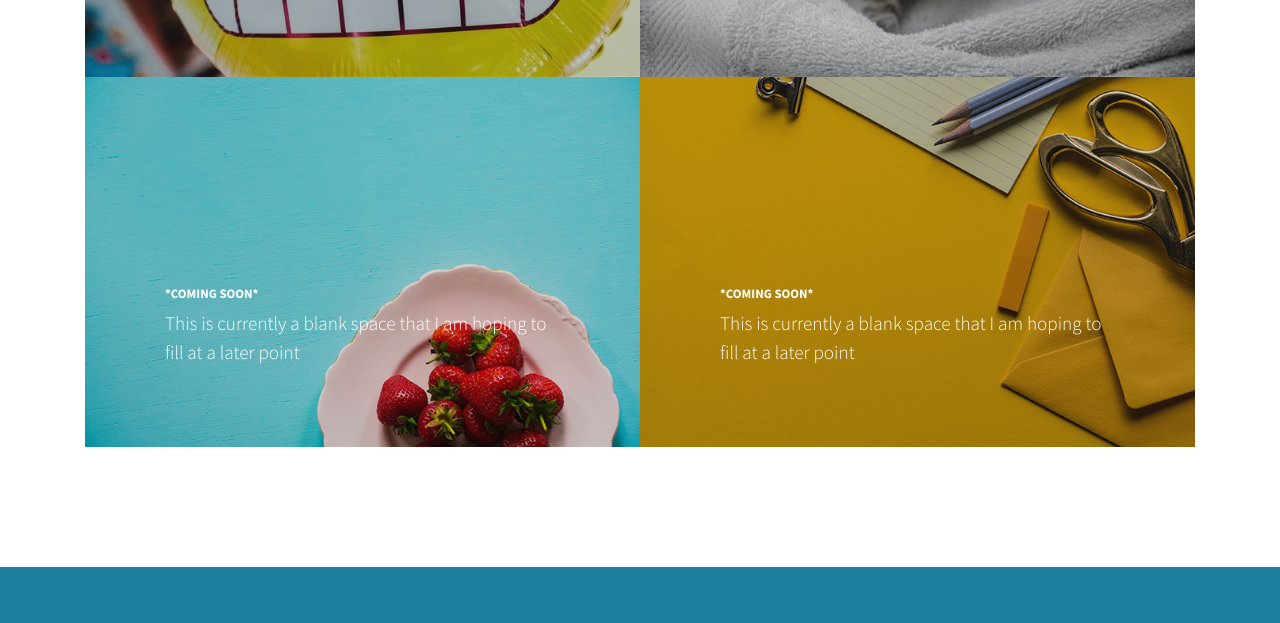
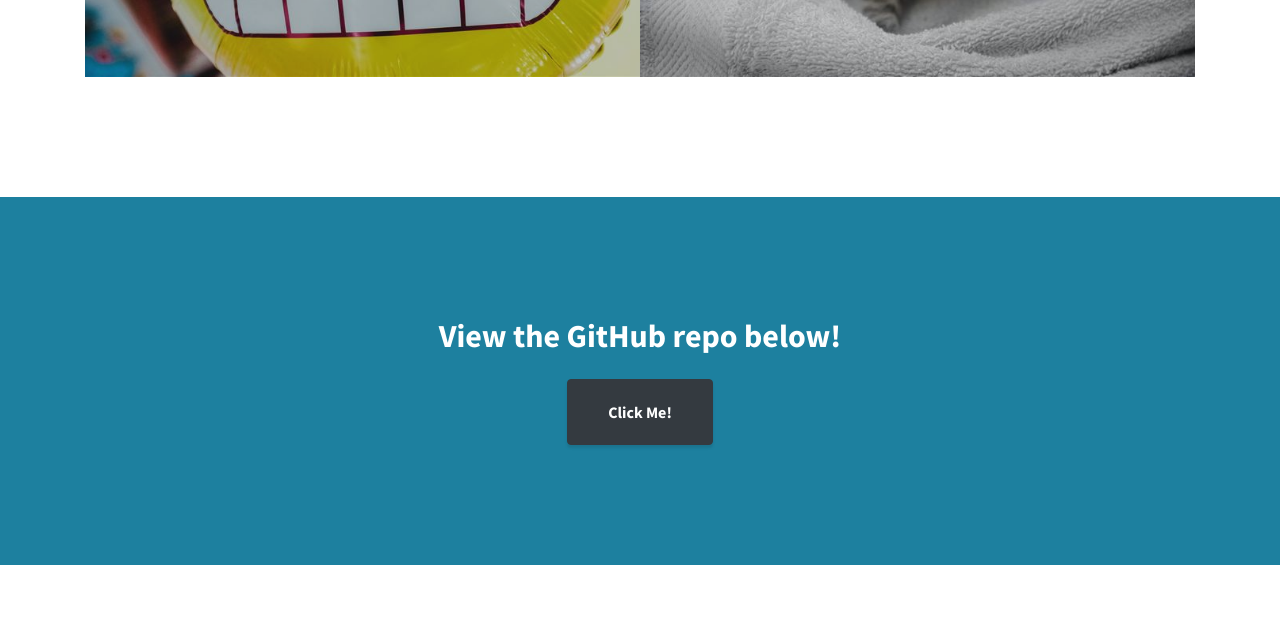
Before and after one commit to robinator247/Robinator247.github.io, a plain HTML site: page index.html in a window 1280 px wide. Shown: the part 1807-2430 px from the top of the page. Drawn offline with Linux system fonts and the light colour scheme.

Commit message:
Removed the blank portfolios (commented so they can easily be re added when needed

```diff
--- a/index.html
+++ b/index.html
@@ -107,28 +107,28 @@
               <img class="img-fluid" src="img/cute-portfolio.jpg" alt="Photo by Q'AILA on Unsplash">
             </a>
           </div>
-          <div class="col-lg-6">
-            <a class="portfolio-item" href="#">
-              <span class="caption">
-                <span class="caption-content">
-                  <h2>*Coming soon*</h2>
-                  <p class="mb-0">This is currently a blank space that I am hoping to fill at a later point</p>
-                </span>
-              </span>
-              <img class="img-fluid" src="img/portfolio-3.jpg" alt="">
-            </a>
-          </div>
-          <div class="col-lg-6">
-            <a class="portfolio-item" href="#">
-              <span class="caption">
-                <span class="caption-content">
-                  <h2>*Coming soon*</h2>
-                  <p class="mb-0">This is currently a blank space that I am hoping to fill at a later point</p>
-                </span>
-              </span>
-              <img class="img-fluid" src="img/portfolio-4.jpg" alt="">
-            </a>
-          </div>
+          <!--<div class="col-lg-6">-->
+            <!--<a class="portfolio-item" href="#">-->
+              <!--<span class="caption">-->
+                <!--<span class="caption-content">-->
+                  <!--<h2>*Coming soon*</h2>-->
+                  <!--<p class="mb-0">This is currently a blank space that I am hoping to fill at a later point</p>-->
+                <!--</span>-->
+              <!--</span>-->
+              <!--<img class="img-fluid" src="img/portfolio-3.jpg" alt="">-->
+            <!--</a>-->
+          <!--</div>-->
+          <!--<div class="col-lg-6">-->
+            <!--<a class="portfolio-item" href="#">-->
+              <!--<span class="caption">-->
+                <!--<span class="caption-content">-->
+                  <!--<h2>*Coming soon*</h2>-->
+                  <!--<p class="mb-0">This is currently a blank space that I am hoping to fill at a later point</p>-->
+                <!--</span>-->
+              <!--</span>-->
+              <!--<img class="img-fluid" src="img/portfolio-4.jpg" alt="">-->
+            <!--</a>-->
+          <!--</div>-->
         </div>
       </div>
     </section>
```
